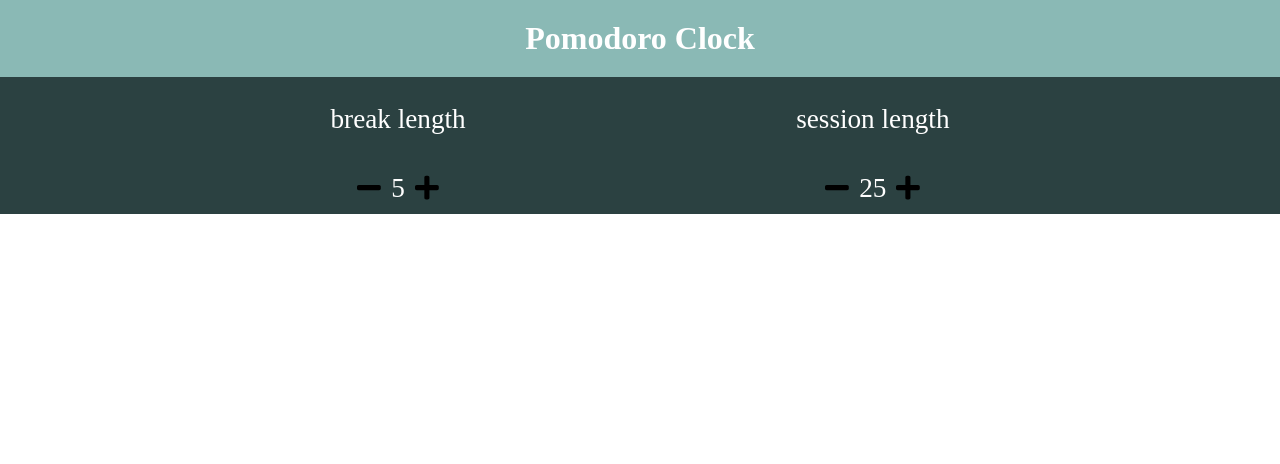
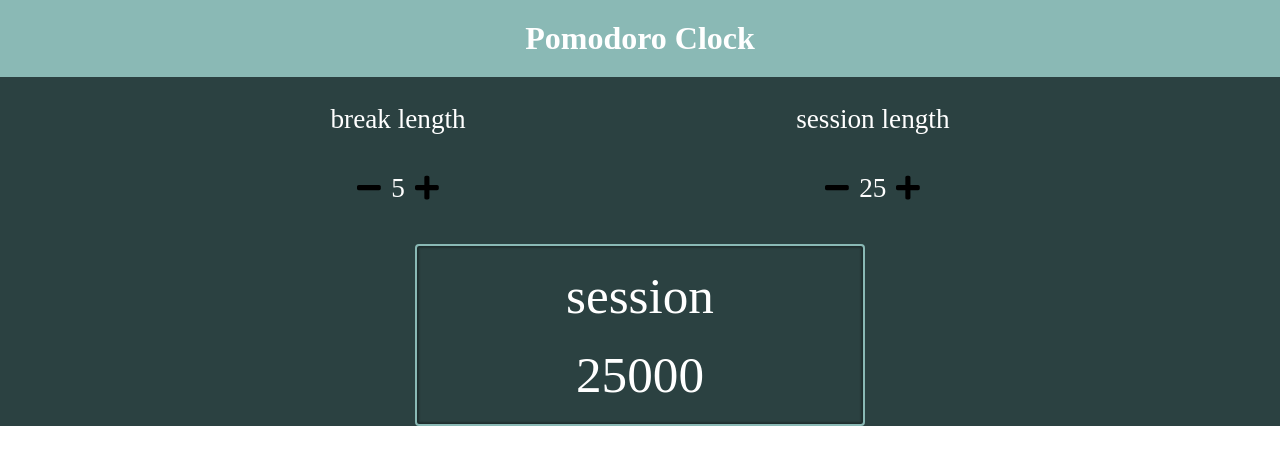
Before and after one commit to donjosef/pomodoro-clock, a React (Create React App) app: page / in a window 1280 px wide. Shown: the top 464 px of the page. Built offline with nearby package versions, Linux system fonts and the light colour scheme.

Commit message:
Use Display instance inside App, receiving mode prop

```diff
--- a/src/App.js
+++ b/src/App.js
@@ -1,12 +1,14 @@
 import React, { Component } from 'react';
 import Controls from './components/Controls/Controls';
 import './App.css';
+import Display from './components/Display/Display';
 
 class App extends Component {
 
   state = {
     breakLength: 5,
-    sessionLength: 25
+    sessionLength: 25,
+    mode: 'session'
   }
   render() {
     return (
@@ -16,6 +18,7 @@ class App extends Component {
         <Controls label="break" value={this.state.breakLength}/>
         <Controls label="session" value={this.state.sessionLength}/>
        </div>
+       <Display mode={this.state.mode}/>
       </div>
     );
   }
```
